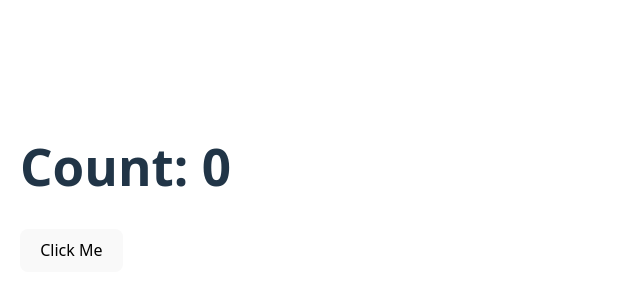
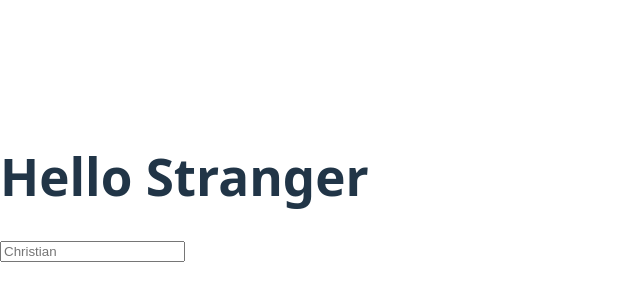
Before and after one commit to Christian-Hermann/React-Playground, a React (Vite) app: page / in a window 1280 px wide. Shown: the part 212-512 px from the top of the page, without its empty margins (0-640 px from the left). Built offline with nearby package versions, Linux system fonts and the light colour scheme.

Commit message:
Add live greeting with useState and useEffect

```diff
--- a/src/App.jsx
+++ b/src/App.jsx
@@ -1,19 +1,23 @@
-import { useState } from "react";
+import { useState, useEffect } from "react";
 
-function App() {
-  const [count, setCount] = useState(0);
+function app() {
+  const [name, setName] = useState("");
 
-  function handleClick() {
-    setCount(count + 1);
-    console.log("Clicked! New count is:", count + 1);
-  }
+  useEffect(() => {
+    console.log("Name changed to:", name);
+  }, [name]);
 
   return (
-    <div style={{ padding: "20px" }}>
-      <h1>Count: {count}</h1>
-      <button onClick={handleClick}>Click Me</button>
+    <div>
+      <h1>Hello {name || "Stranger"}</h1>
+      <input
+        type="text"
+        value={name}
+        onChange={(e) => setName(e.target.value)}
+        placeholder="Christian"
+      />
     </div>
   );
 }
 
-export default App;
+export default app;
```
